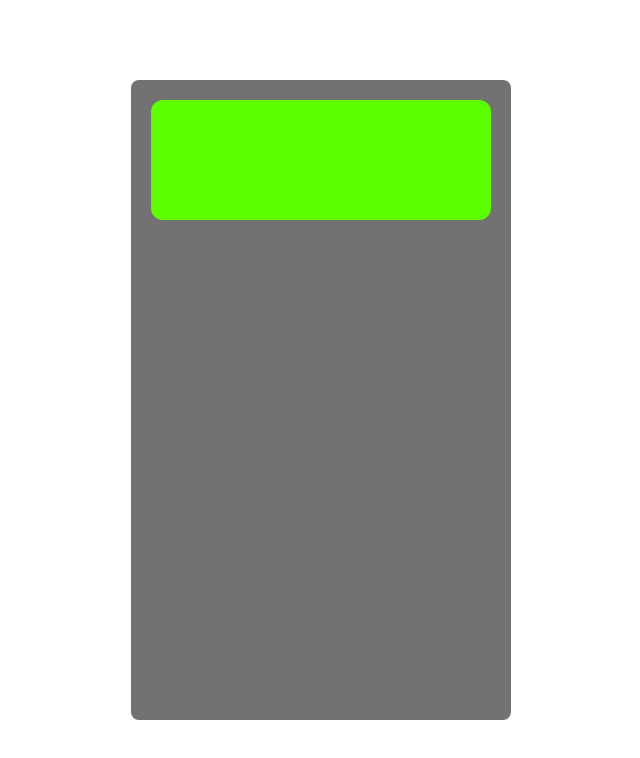
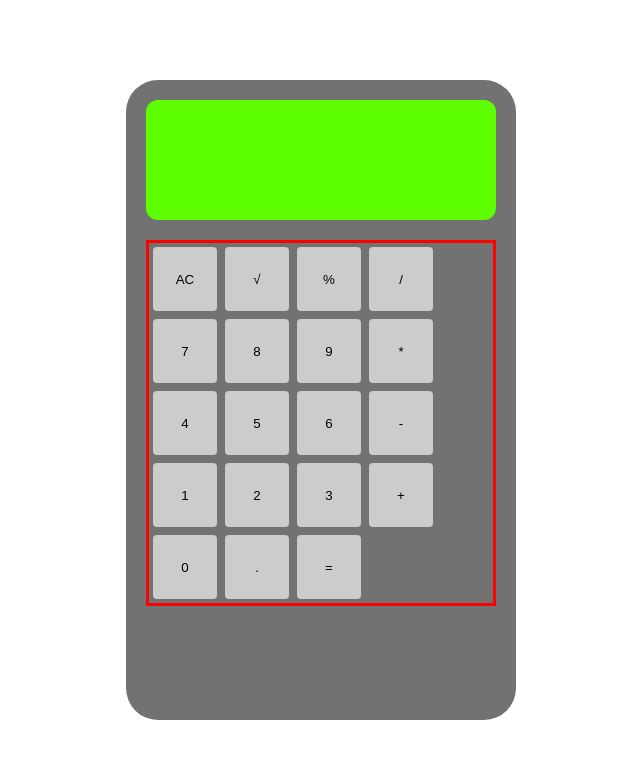
Before and after one commit to hendrikyong/calculator, a React (Vite) app: page / in a window 1280 px wide. Shown: the top 758 px of the page, without its empty margins (319-959 px from the left). Built offline with nearby package versions, Linux system fonts and the light colour scheme.

Commit message:
Button function and added buttons to calc

```diff
--- a/index.html
+++ b/index.html
@@ -3,8 +3,8 @@
 
 <head>
   <meta charset="UTF-8" />
-  <link rel="icon" href="/assets/calculator.png" />
-  <meta name="viewport" content="width=device-width, initial-scale=1.0" />
+  <link rel="icon" href="./src/assets/calculator.png" />
+  <meta name=" viewport" content="width=device-width, initial-scale=1.0" />
   <title>Calculator</title>
 </head>
 
--- a/src/App.jsx
+++ b/src/App.jsx
@@ -1,4 +1,5 @@
 import Calculator from "./Calculator";
+import Button from "./Button";
 function App() {
   return (
     <>
--- /dev/null
+++ b/src/Button.jsx
@@ -0,0 +1,15 @@
+import styles from "./css/button.module.css";
+import PropTypes from "prop-types";
+function Button(props) {
+  return (
+    <>
+      <button className={styles.button}>{props.label}</button>
+    </>
+  );
+}
+
+Button.propTypes = {
+  label: PropTypes.string.isRequired,
+};
+
+export default Button;
--- a/src/Calculator.jsx
+++ b/src/Calculator.jsx
@@ -1,9 +1,33 @@
+import Button from "./Button";
 import styles from "../src/css/calculator.module.css";
 function Calculator() {
   return (
     <>
-      <div className={styles.calcContainer}>
-        <div className={styles.calcScreen}></div>
+      <div className={styles.calcCover}>
+        <div className={styles.calcContainer}>
+          <div className={styles.calcScreen}></div>
+          <div className={styles.calcButtons}>
+            <Button label="AC" />
+            <Button label="√" />
+            <Button label="%" />
+            <Button label="/" />
+            <Button label="7" />
+            <Button label="8" />
+            <Button label="9" />
+            <Button label="*" />
+            <Button label="4" />
+            <Button label="5" />
+            <Button label="6" />
+            <Button label="-" />
+            <Button label="1" />
+            <Button label="2" />
+            <Button label="3" />
+            <Button label="+" />
+            <Button label="0" />
+            <Button label="." />
+            <Button label="=" />
+          </div>
+        </div>
       </div>
     </>
   );
--- /dev/null
+++ b/src/css/button.module.css
@@ -0,0 +1,12 @@
+.button {
+  height: 4rem;
+  width: 4rem;
+  border-radius: 4px;
+  border: none;
+  background-color: hsl(0, 0%, 80%);
+  margin: 4px;
+}
+
+.button:hover {
+  background-color: hsl(0, 0%, 70%);
+}
--- a/src/css/calculator.module.css
+++ b/src/css/calculator.module.css
@@ -1,16 +1,22 @@
 .calcContainer {
   background-color: rgb(114, 114, 114);
-  border-radius: 8px;
+  border-radius: 32px;
   height: 600px;
-  width: 340px;
+  width: 350px;
   padding: 20px;
   display: flex;
-  justify-content: center;
+  flex-direction: column;
+  align-items: center;
 }
 
 .calcScreen {
   height: 120px;
-  width: 340px;
+  width: 100%;
   background-color: rgb(93, 255, 0);
   border-radius: 12px;
+  margin-bottom: 20px;
 }
+
+.calcButtons {
+  border: red solid 3px;
+}
```
